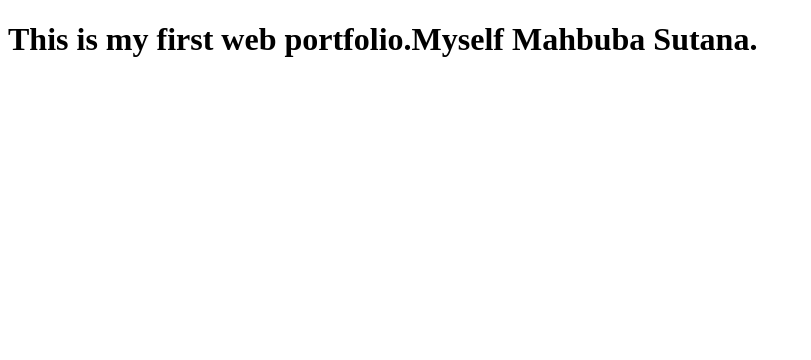
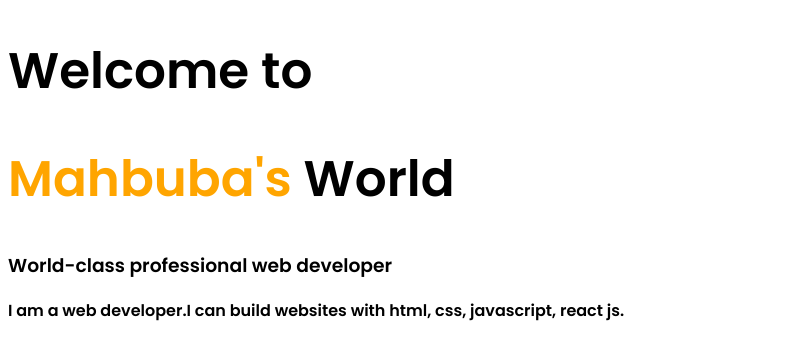
Before and after one commit to mahbubamilly/web-portfolio, a plain HTML site: page index.html in a window 1280 px wide. Shown: the whole page, without its empty margins (0-811 px from the left). Drawn offline with Linux system fonts and the light colour scheme.

Commit message:
added important things

```diff
--- a/index.html
+++ b/index.html
@@ -3,9 +3,15 @@
 <head>
     <meta charset="UTF-8">
     <meta name="viewport" content="width=device-width, initial-scale=1.0">
-    <title>Document</title>
+    <title>Mahbuba a web developer</title>
+    <link href="https://fonts.googleapis.com/css2?family=Poppins:wght@600&display=swap" rel="stylesheet">
+
+    <link rel="stylesheet" href="style.css">
 </head>
 <body>
-    <h1>This is my first web portfolio.Myself Mahbuba Sutana.</h1>
+    <h1>Welcome to</h1>
+    <h1><span class="name-highlight">Mahbuba's</span> World</h1>
+    <h3>World-class professional web developer</h3>
+     <p>I am a web developer.I can build websites with html, css, javascript, react js.</p>
 </body>
 </html>
--- /dev/null
+++ b/style.css
@@ -0,0 +1,9 @@
+body{
+    font-family: 'Poppins', sans-serif;
+}
+h1{
+    font-size: 50px;
+}
+.name-highlight{
+            color: orange ;
+}
```
